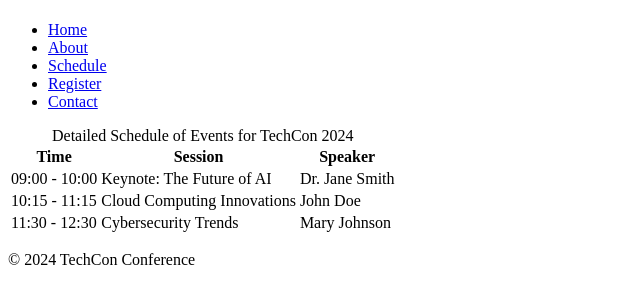
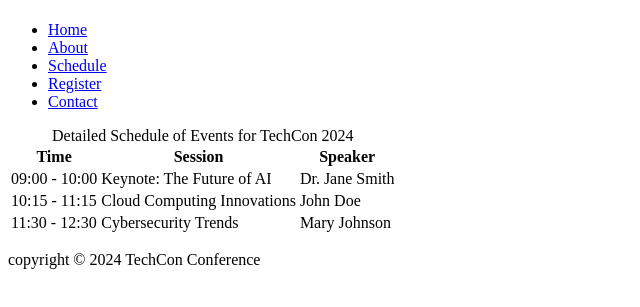
Before and after one commit to KingsleyElo/TechCon_HTML, a plain HTML site: page techcon_website/schedule.html in a window 1280 px wide. Shown: the part 59-366 px from the top of the page, without its empty margins (0-640 px from the left). Drawn offline with Linux system fonts and the light colour scheme.

Commit message:
Update schedule.html

```diff
--- a/techcon_website/schedule.html
+++ b/techcon_website/schedule.html
@@ -49,7 +49,7 @@
     </main>
 
     <footer>
-        <p>&copy; 2024 TechCon Conference</p>
+        <p>copyright &copy; 2024 TechCon Conference</p>
     </footer>
 </body>
 </html>
```
